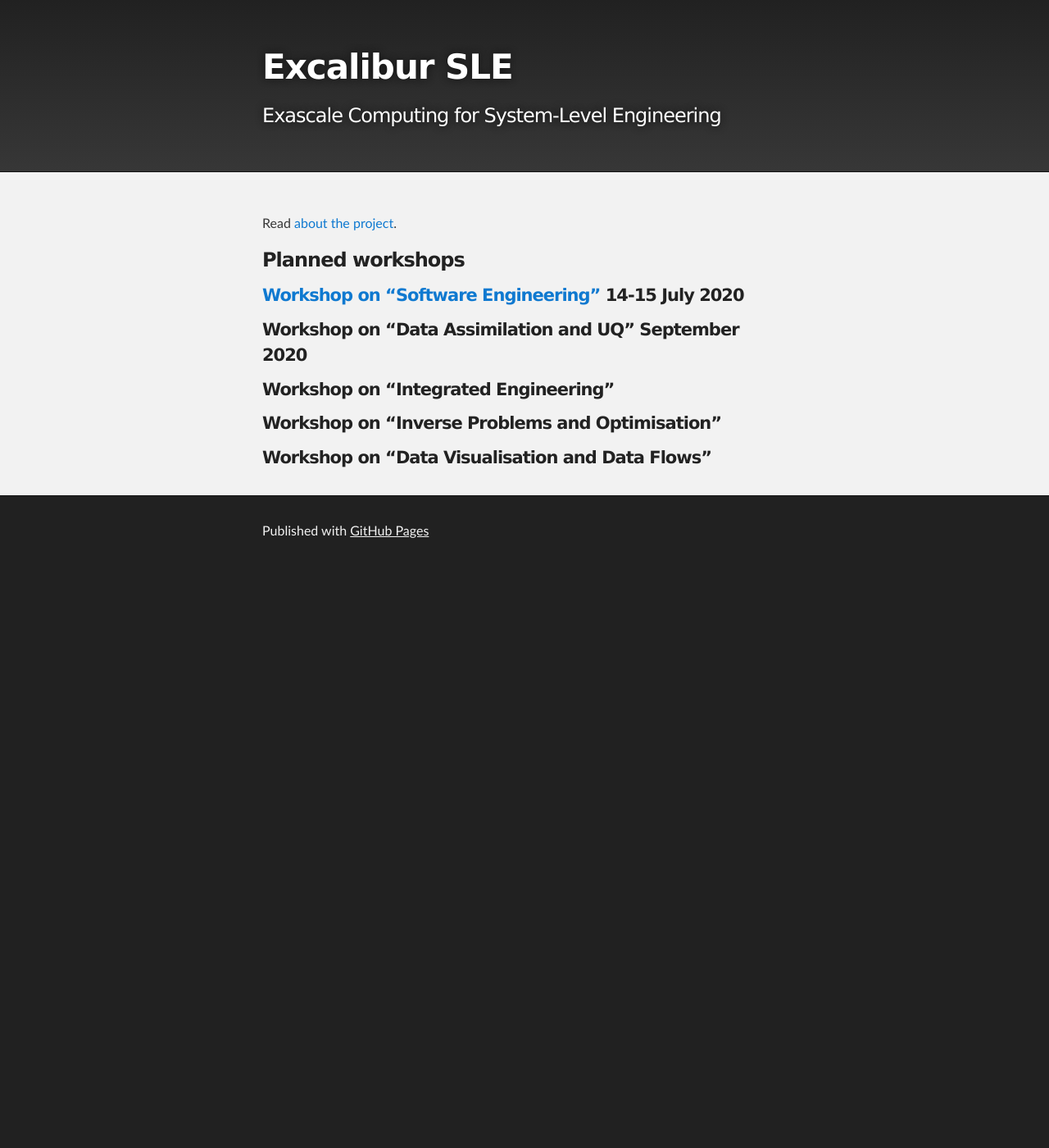
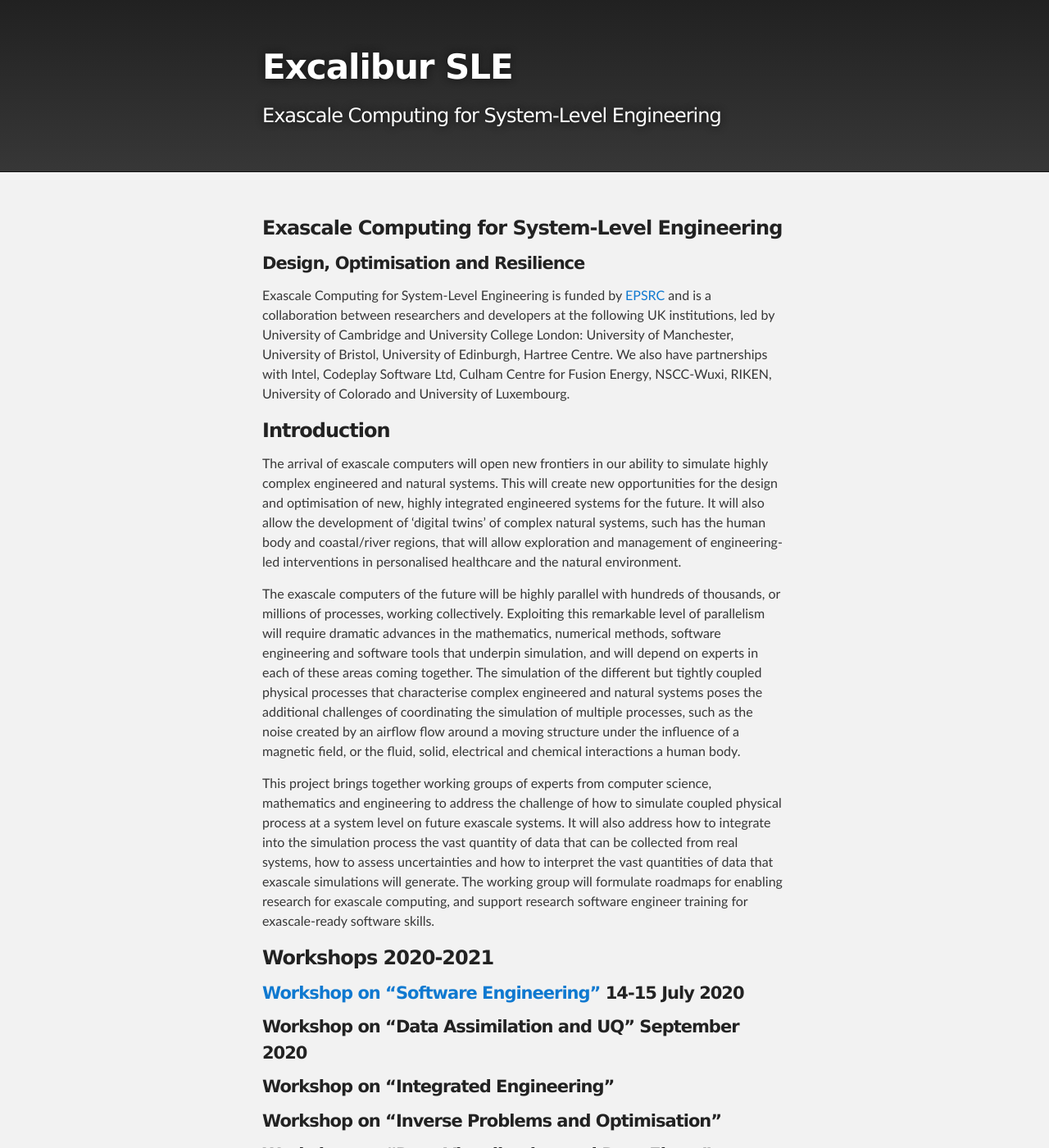
Before and after one commit to Excalibur-SLE/Excalibur-SLE.github.io, a Jekyll site: the page built from index.md, in a window 1280 px wide and 1400 px high. Shown: the whole window at 82% size. Built offline with Jekyll 4.4.1, drawn with Linux system fonts in a browser that asks for light colours; our own code applies the rules of GitHub Pages for plain Markdown files.

Commit message:
Move about onto front page and add funding/partner information

```diff
--- a/index.md
+++ b/index.md
@@ -2,9 +2,55 @@
 layout: default
 ---
 
-Read [about the project](./about.html).
+### Exascale Computing for System-Level Engineering
+#### Design, Optimisation and Resilience
 
-### Planned workshops
+Exascale Computing for System-Level Engineering is funded by
+[EPSRC](https://epsrc.ukri.org) and is a collaboration between
+researchers and developers at the following UK institutions, led by
+University of Cambridge and University College London: University of
+Manchester, University of Bristol, University of Edinburgh, Hartree
+Centre. We also have partnerships with Intel, Codeplay Software Ltd,
+Culham Centre for Fusion Energy, NSCC-Wuxi, RIKEN, University of
+Colorado and University of Luxembourg.
+
+### Introduction
+
+The arrival of exascale computers will open new frontiers in our
+ability to simulate highly complex engineered and natural
+systems. This will create new opportunities for the design and
+optimisation of new, highly integrated engineered systems for the
+future. It will also allow the development of 'digital twins' of
+complex natural systems, such has the human body and coastal/river
+regions, that will allow exploration and management of engineering-led
+interventions in personalised healthcare and the natural environment.
+
+The exascale computers of the future will be highly parallel with
+hundreds of thousands, or millions of processes, working
+collectively. Exploiting this remarkable level of parallelism will
+require dramatic advances in the mathematics, numerical methods,
+software engineering and software tools that underpin simulation, and
+will depend on experts in each of these areas coming together. The
+simulation of the different but tightly coupled physical processes
+that characterise complex engineered and natural systems poses the
+additional challenges of coordinating the simulation of multiple
+processes, such as the noise created by an airflow flow around a
+moving structure under the influence of a magnetic field, or the
+fluid, solid, electrical and chemical interactions a human body.
+
+This project brings together working groups of experts from computer
+science, mathematics and engineering to address the challenge of how
+to simulate coupled physical process at a system level on future
+exascale systems. It will also address how to integrate into the
+simulation process the vast quantity of data that can be collected
+from real systems, how to assess uncertainties and how to interpret
+the vast quantities of data that exascale simulations will
+generate. The working group will formulate roadmaps for enabling
+research for exascale computing, and support research software
+engineer training for exascale-ready software skills.
+
+
+### Workshops 2020-2021
 
 #### [Workshop on "Software Engineering"](workshop1.html) 14-15 July 2020
 
```
Also changed, not shown: about.md (deleted, +0 -10 lines).
